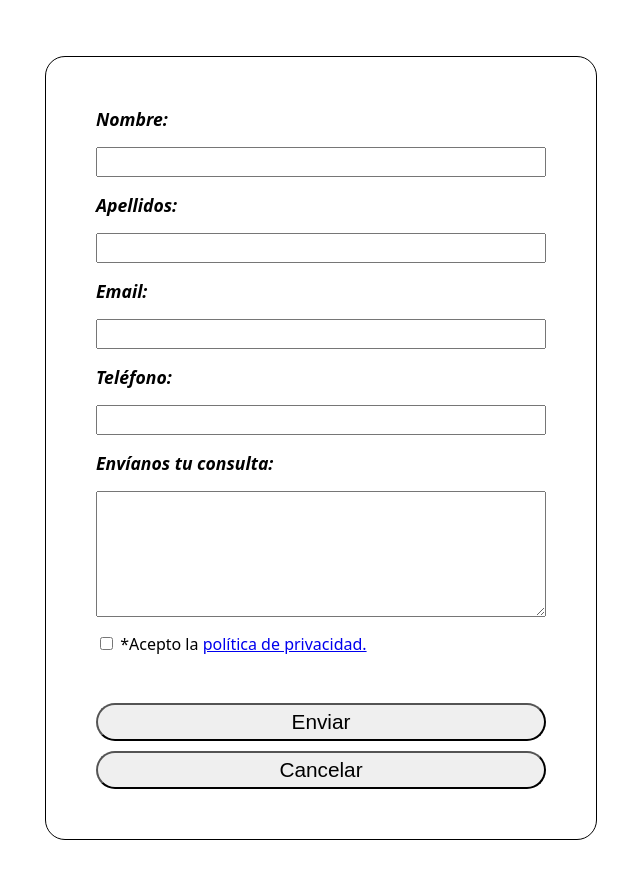
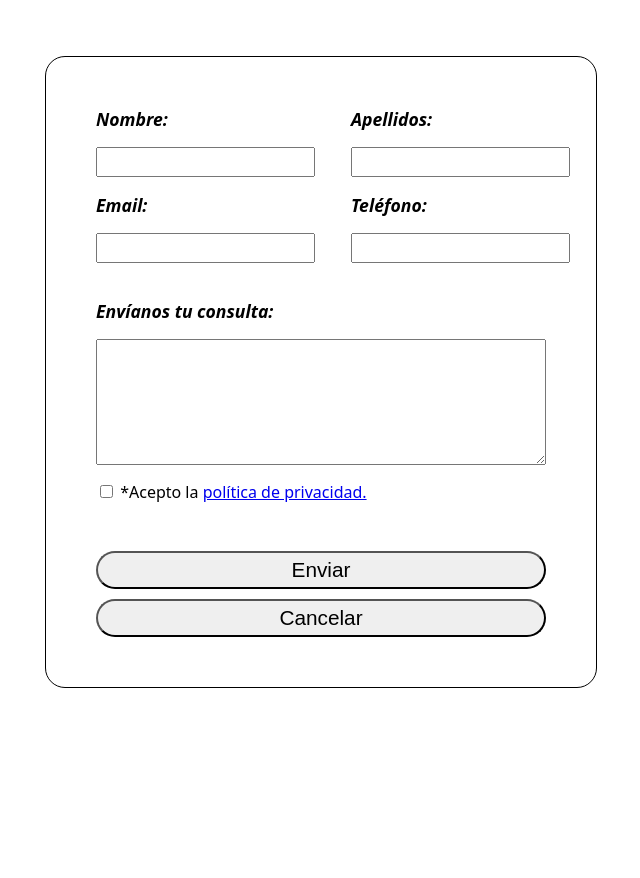
Before and after one commit to DevDST/form, a React (Vite) app in the folder contact/: page / in a window 1280 px wide. Shown: the top 878 px of the page, without its empty margins (319-959 px from the left). After the commit the page ends 800 px from the top, so only its background shows below. Built offline with nearby package versions, Linux system fonts and the light colour scheme.

Commit message:
Unify inputs on the same line

```diff
--- a/contact/src/components/Form.jsx
+++ b/contact/src/components/Form.jsx
@@ -73,7 +73,8 @@ const [description , setDescription] = useState('')
 
       <div className="container">
           <form action="" className="form">
-            <div className="form-datas">
+            <div className="personal-info">
+            <div className="form-datas name">
             <label htmlFor="nombre">
                 Nombre:
             </label>
@@ -84,7 +85,7 @@ const [description , setDescription] = useState('')
                     onChange={(e) => {handleNameChange(e)}}
                 />
             </div>
-            <div className="form-datas">
+            <div className="form-datas surname">
             <label htmlFor="apellidos">
                 Apellidos:
             </label>
@@ -95,8 +96,10 @@ const [description , setDescription] = useState('')
                     onChange={(e) => {handleSurnameChange(e)}}
             />
             </div>
+            </div>
+            <div className="contact-info">
             <div className="form-datas">
-            <label htmlFor="direccion">
+            <label htmlFor="email">
                 Email:
             </label>
             <input
@@ -116,6 +119,7 @@ const [description , setDescription] = useState('')
                     required
                     onChange={(e) => {handlePhoneChange(e)}}
             />
+            </div>
             </div>
             <div className="form-datas textarea">
             <label htmlFor="comentarios">
```
